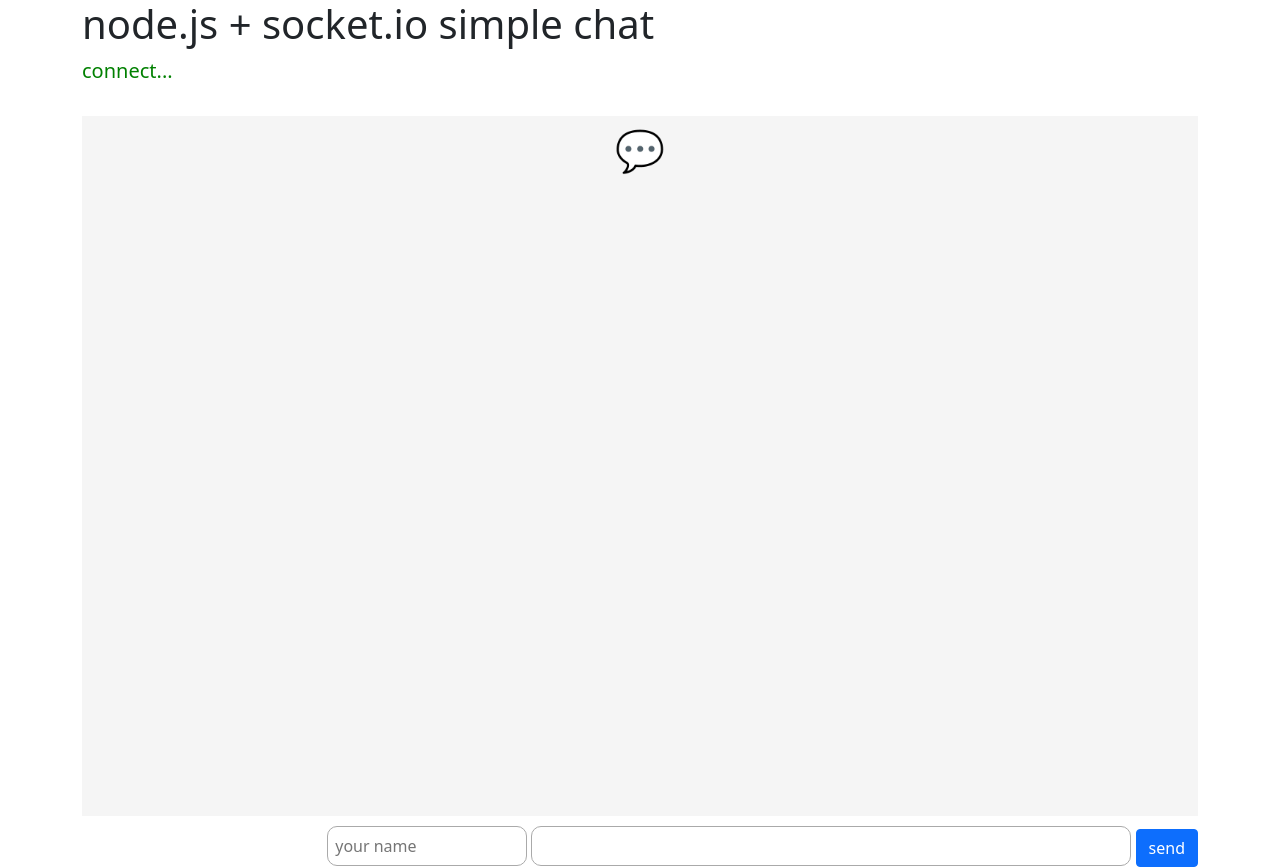
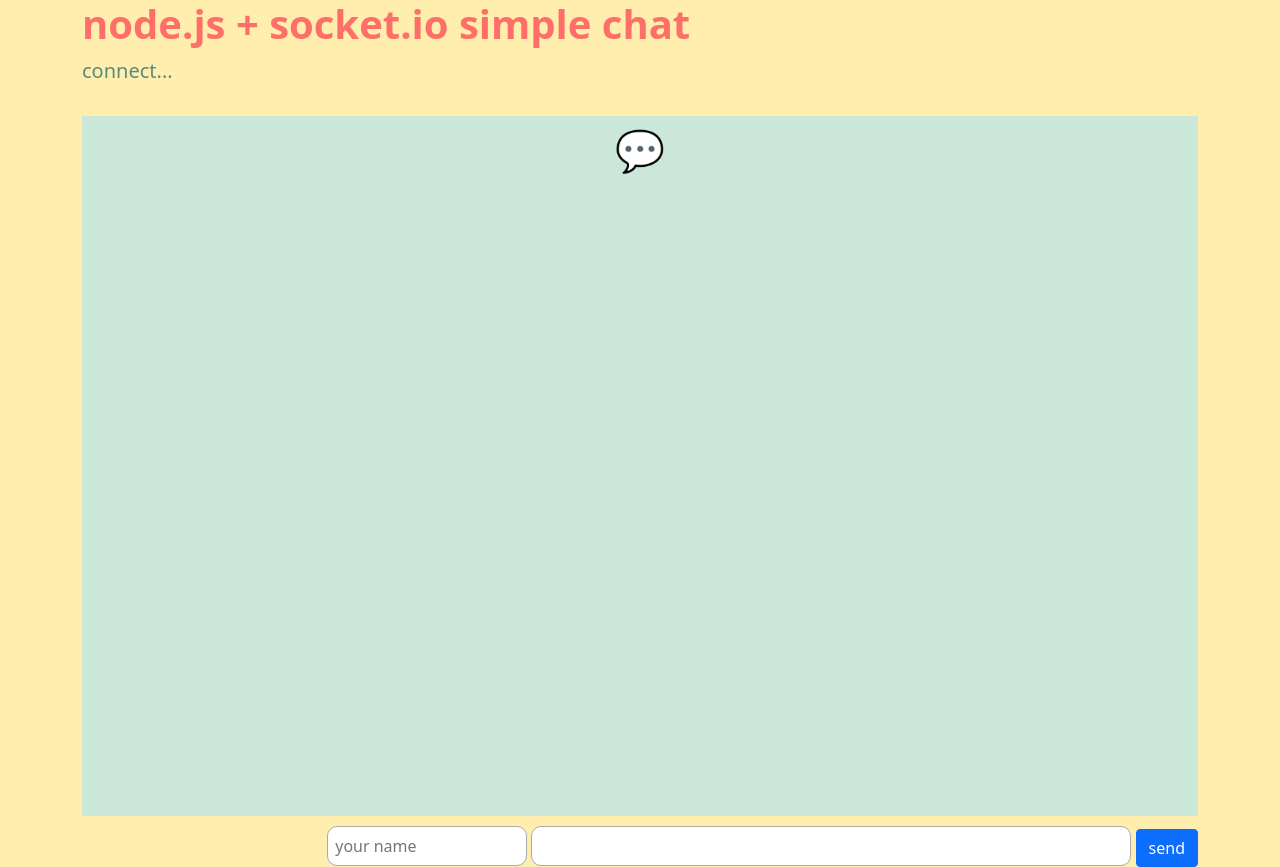
Before and after one commit to thisnat/node-socket-chat, a website: page client/index.html in a window 1280 px wide. Drawn offline with nearby package versions, Linux system fonts and the light colour scheme; no server answers.

Commit message:
update background color

```diff
--- a/client/index.html
+++ b/client/index.html
@@ -15,10 +15,10 @@
     <title>simple chat</title>
   </head>
 
-  <body>
+  <body style="background-color:#ffeead;">
     <div class="container">
-      <h1>node.js + socket.io simple chat</h1>
-      <p class="lead" id="status" style="color: green">connect...</p>
+      <h1 style="color:#ff6f69;"><b>node.js + socket.io simple chat</b></h1>
+      <p class="lead" id="status" style="color: #588c7e"><b>connect...</b></p>
       <div class="chat-container">
         <div class="chatbox" id="chatbox">
           <h1 class="title-text" style="text-align: center">💬</h1>
--- a/client/style.css
+++ b/client/style.css
@@ -1,5 +1,5 @@
 .chatbox {
-  background-color: whitesmoke;
+  background-color: #cbe7da;
   margin-top: 30px;
   height: 700px;
   max-height: 800px;
```
